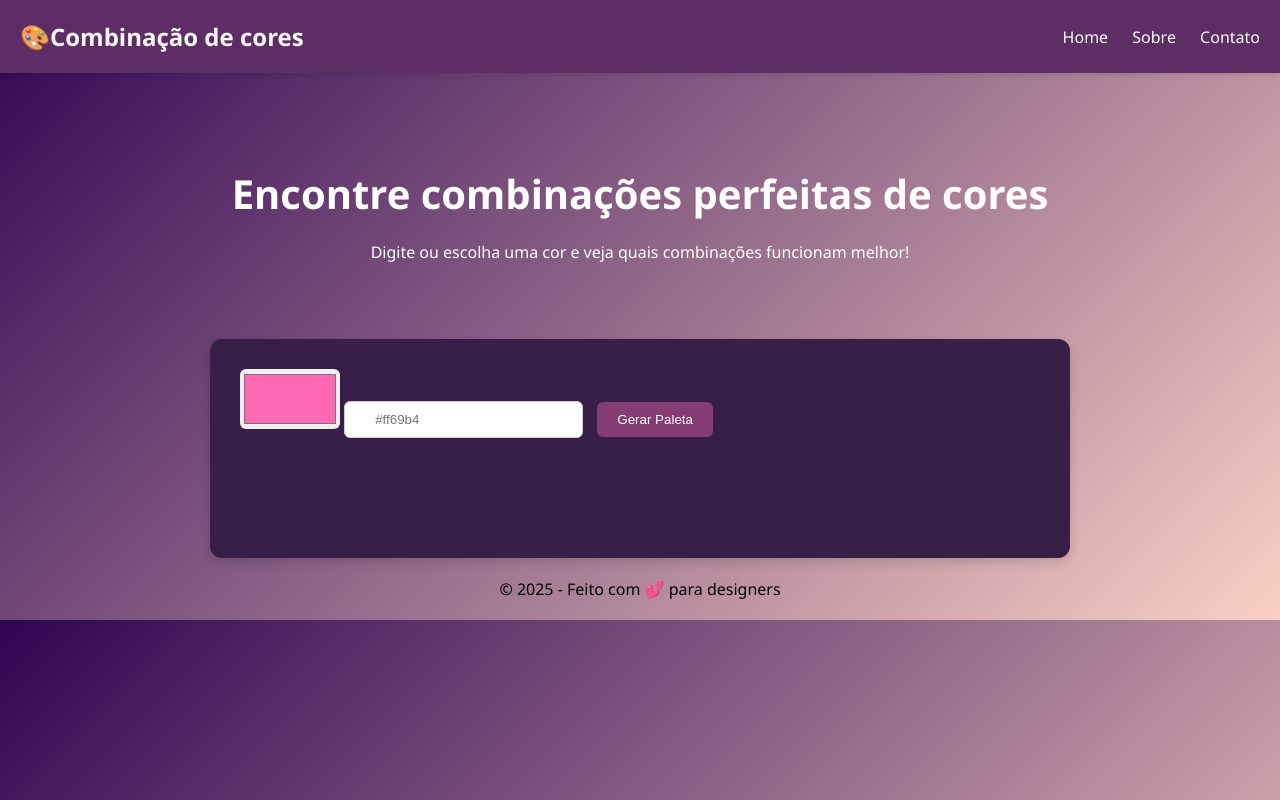
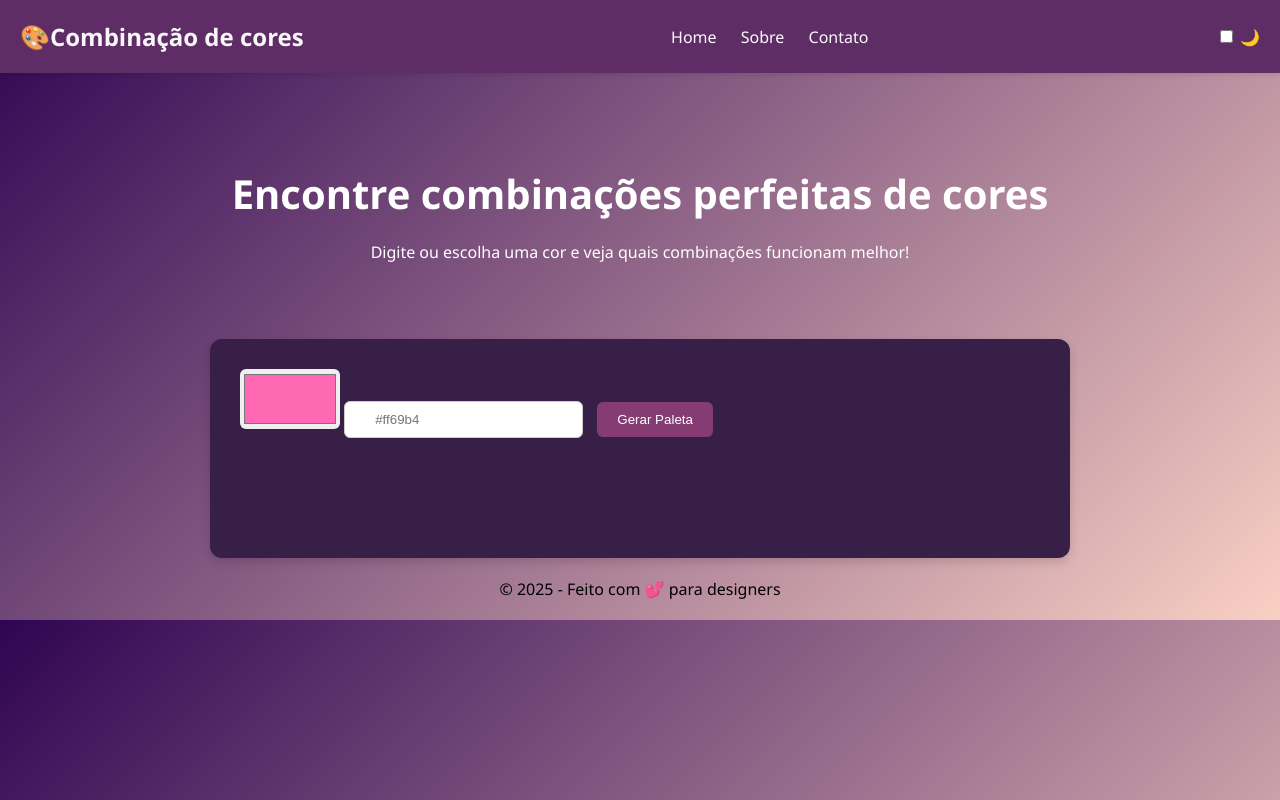
Before and after one commit to IsabellaaRamos/PaletasDesigners, a plain HTML site: page index.html in a window 1280 px wide. Drawn offline with Linux system fonts and the light colour scheme.

Commit message:
Adiciona seletor de tema ao cabeçalho para alternar entre modos claro e escuro

```diff
--- a/index.html
+++ b/index.html
@@ -118,6 +118,12 @@
       <a href="#">Sobre</a>
       <a href="#">Contato</a>
     </nav>
+
+    <div class="theme-toggle">
+      <label for="themeSwitch"></label>
+      <input type="checkbox" id="themeSwitch">
+      <span>🌙</span>
+      </div>
   </header>
 
 
```
